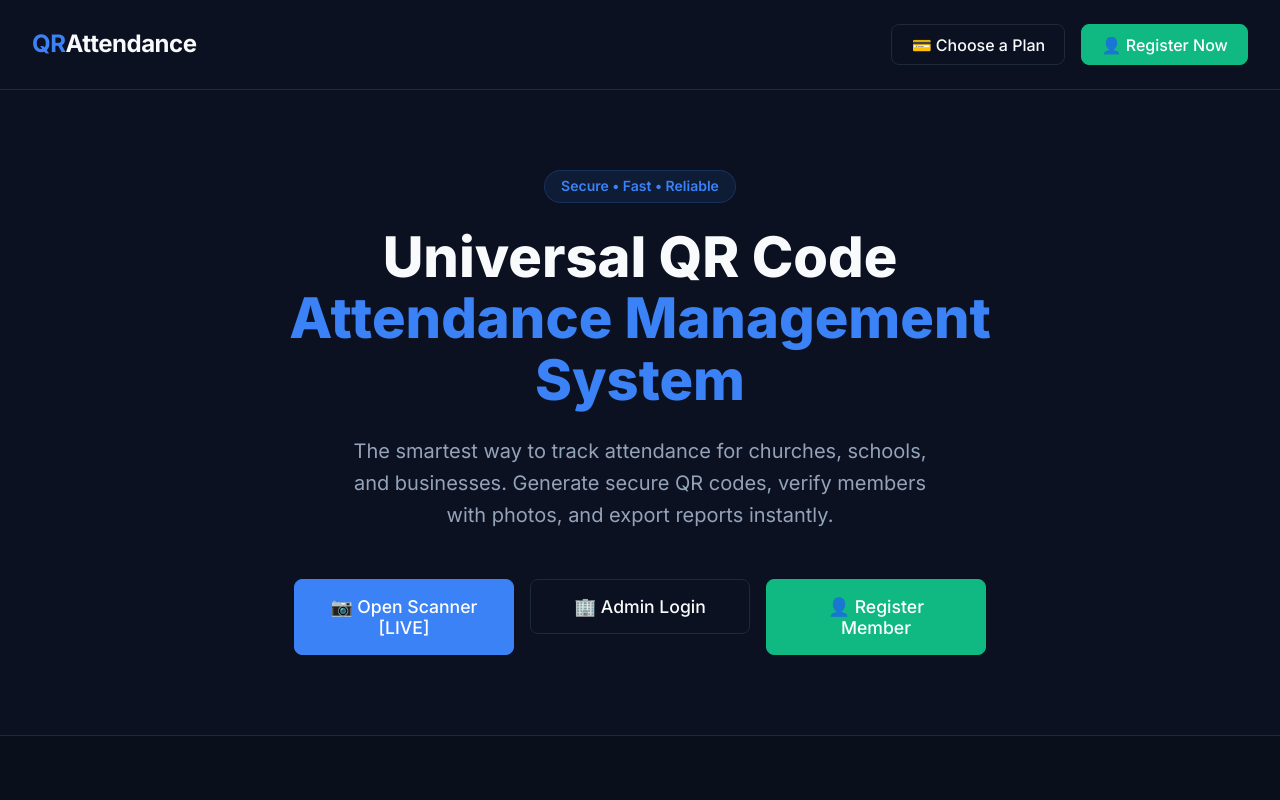
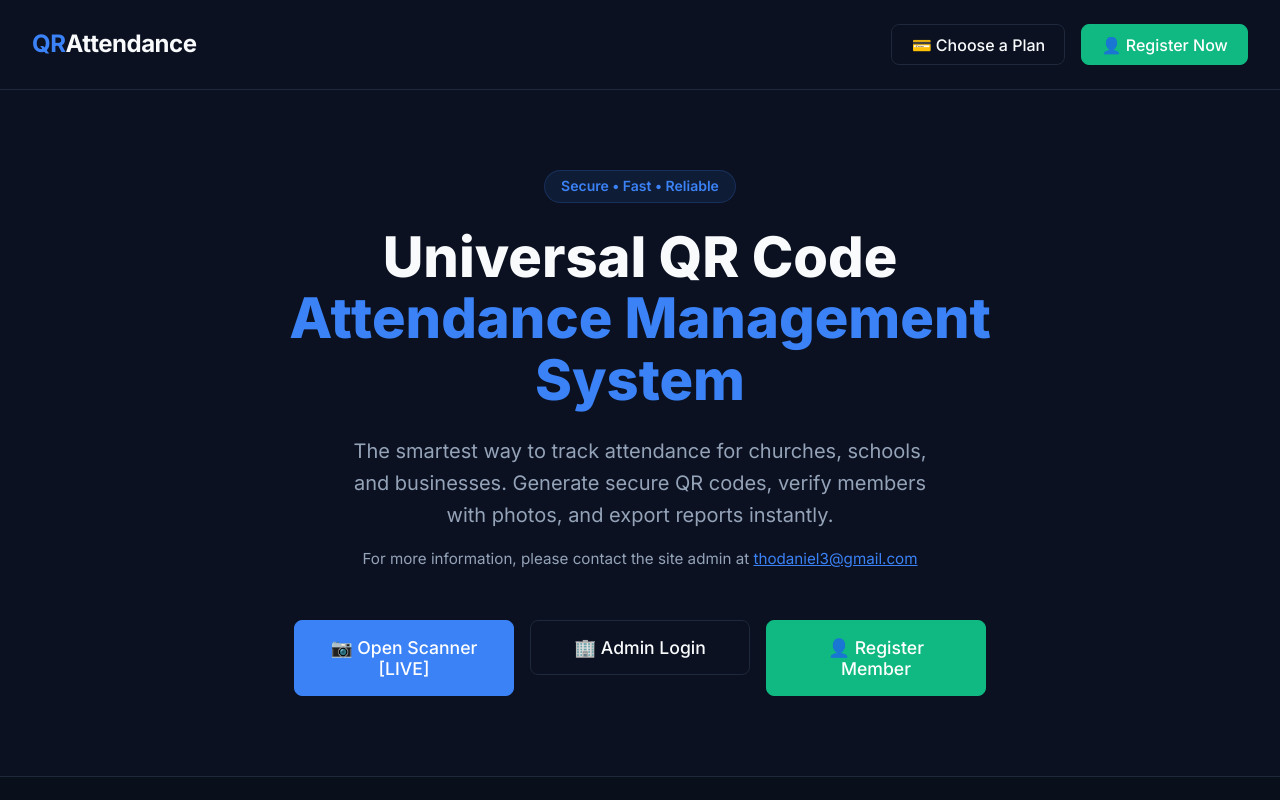
Before and after one commit to thodaniel3-sudo/universal-qr-attendance, a React (Vite) app: page / in a window 1280 px wide. Shown: the top 800 px of the page. Built offline with nearby package versions, Linux system fonts and the light colour scheme; no server answers.

Commit message:
Fix: Add contact email to landing page

```diff
--- a/src/App.tsx
+++ b/src/App.tsx
@@ -96,9 +96,17 @@ function Landing() {
           <span style={{ color: THEME.primary }}>Attendance Management System</span>
         </h1>
 
-        <p className="animate-fade-up delay-300" style={{ fontSize: '1.25rem', color: THEME.textMuted, maxWidth: '600px', marginBottom: '3rem' }}>
+        <p className="animate-fade-up delay-300" style={{ fontSize: '1.25rem', color: THEME.textMuted, maxWidth: '600px', marginBottom: '1rem' }}>
           The smartest way to track attendance for churches, schools, and businesses.
           Generate secure QR codes, verify members with photos, and export reports instantly.
+        </p>
+
+        {/* Contact Info */}
+        <p className="animate-fade-up delay-300" style={{ fontSize: '0.95rem', color: THEME.textMuted, marginBottom: '3rem' }}>
+          For more information, please contact the site admin at{' '}
+          <a href="mailto:thodaniel3@gmail.com" style={{ color: THEME.primary, textDecoration: 'underline' }}>
+            thodaniel3@gmail.com
+          </a>
         </p>
 
         {/* THE 3 CLEAN BUTTONS */}
```
